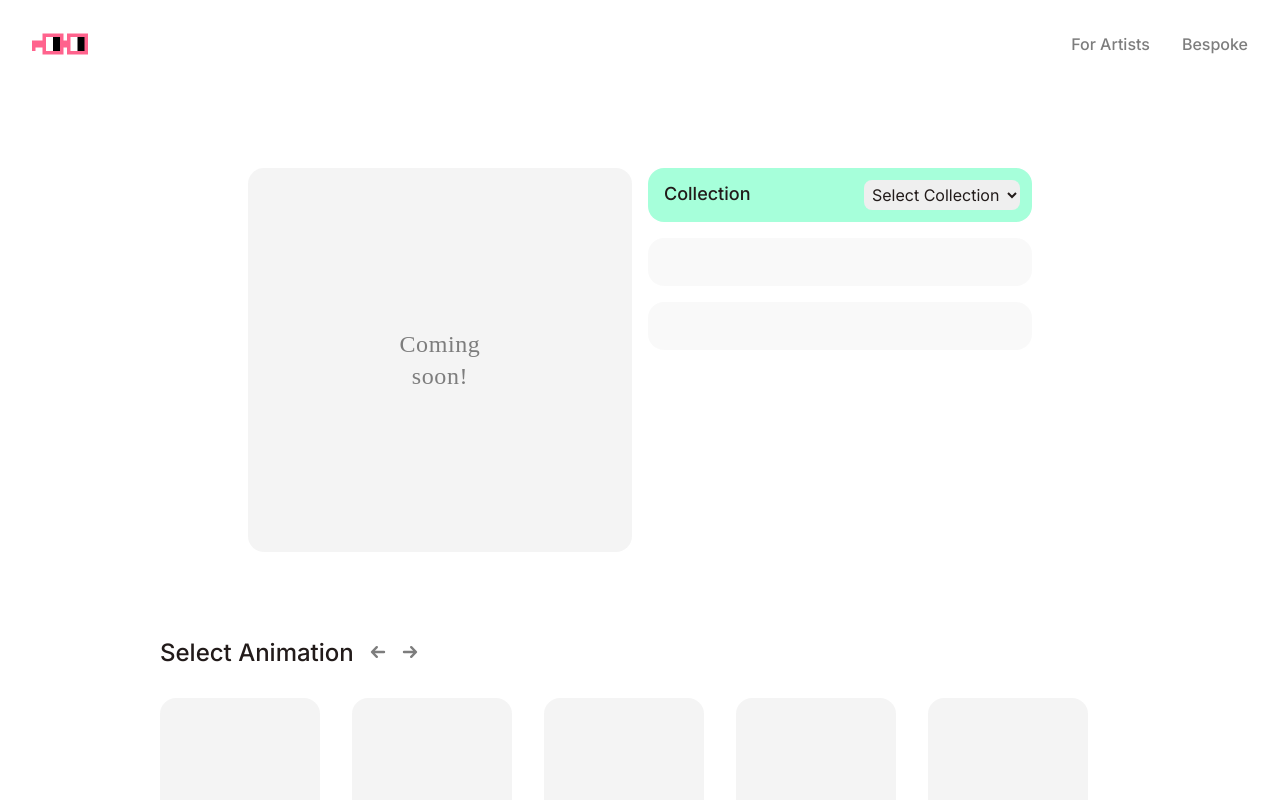
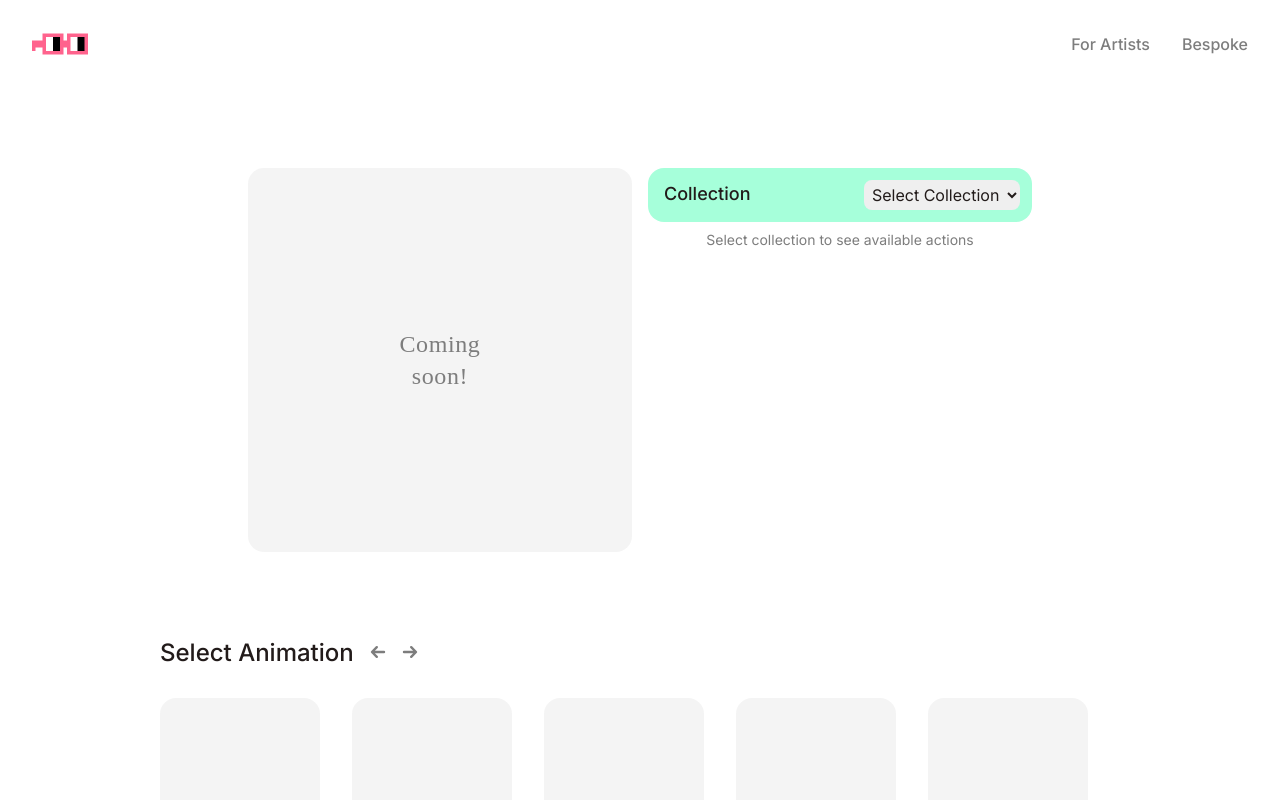
Before and after one commit to nikitattt/animatenouns, a Next.js app: page / in a window 1280 px wide. Shown: the top 800 px of the page. Built offline with nearby package versions, Linux system fonts and the light colour scheme; a web font is replaced by a local one.

Commit message:
Show dummy actions based on collection select

```diff
--- a/components/AnimateNoun/index.tsx
+++ b/components/AnimateNoun/index.tsx
@@ -1,6 +1,6 @@
 import AnimationSelect from '../AnimationSelect'
-import NounLoadOrCreate from '../NounLoadOrCreate'
 import NounPreview from '../NounPreview'
+import NounSelectAndActions from '../NounSelectAndActions'
 
 const AnimateNoun = () => {
   const animations = [1, 2, 3, 4, 5, 6, 7, 8, 9, 10, 11, 12, 13, 14, 15]
@@ -14,7 +14,7 @@ const AnimateNoun = () => {
           <NounPreview animation={{}} seed={{}} />
         </div>
         <div className="w-full lg:w-96">
-          <NounLoadOrCreate />
+          <NounSelectAndActions />
         </div>
       </div>
       <AnimationSelect animations={animations} />
--- a/components/NounLoadOrCreate/index.tsx
+++ /dev/null
@@ -1,15 +0,0 @@
-import CollectionSelect from '../CollectionSelect'
-import RandomNoun from '../RandomNoun'
-import TraitsSelect from '../TraitsSelect'
-
-const NounLoadOrCreate = () => {
-  return (
-    <div className="flex flex-col min-w-full gap-4">
-      <CollectionSelect />
-      <TraitsSelect />
-      <RandomNoun />
-    </div>
-  )
-}
-
-export default NounLoadOrCreate
--- /dev/null
+++ b/components/NounSelectAndActions/index.tsx
@@ -0,0 +1,46 @@
+import { Collections, useNounStore } from '../../state/noun'
+import CollectionSelect from '../CollectionSelect'
+import OnChainNoun from '../OnChainNoun'
+import RandomNoun from '../RandomNoun'
+import TraitsSelect from '../TraitsSelect'
+
+const NounSelectAndActions = () => {
+  const collection = useNounStore(state => state.collection)
+
+  let actions = <></>
+
+  switch (collection) {
+    case Collections.lilNouns:
+      actions = (
+        <div className="mt-4 flex flex-col gap-4">
+          <OnChainNoun />
+          <TraitsSelect />
+          <RandomNoun />
+        </div>
+      )
+      break;
+    case Collections.nouns:
+      actions = (
+        <div className="mt-4 flex flex-col gap-4">
+          {/* <TraitsSelect />
+          <RandomNoun /> */}
+        </div>
+      )
+      break;
+    default:
+      actions = (
+        <div className='mt-2 text-center text-grey text-sm'>
+          Select collection to see available actions
+        </div>
+      )
+  }
+
+  return (
+    <div className="flex flex-col min-w-full">
+      <CollectionSelect />
+      {actions}
+    </div>
+  )
+}
+
+export default NounSelectAndActions
--- /dev/null
+++ b/components/OnChainNoun/index.tsx
@@ -0,0 +1,7 @@
+const OnChainNoun = () => {
+    return (
+        <div className="h-12 w-full bg-grey-light bg-opacity-10 rounded-2xl"></div>
+    )
+}
+
+export default OnChainNoun
```
